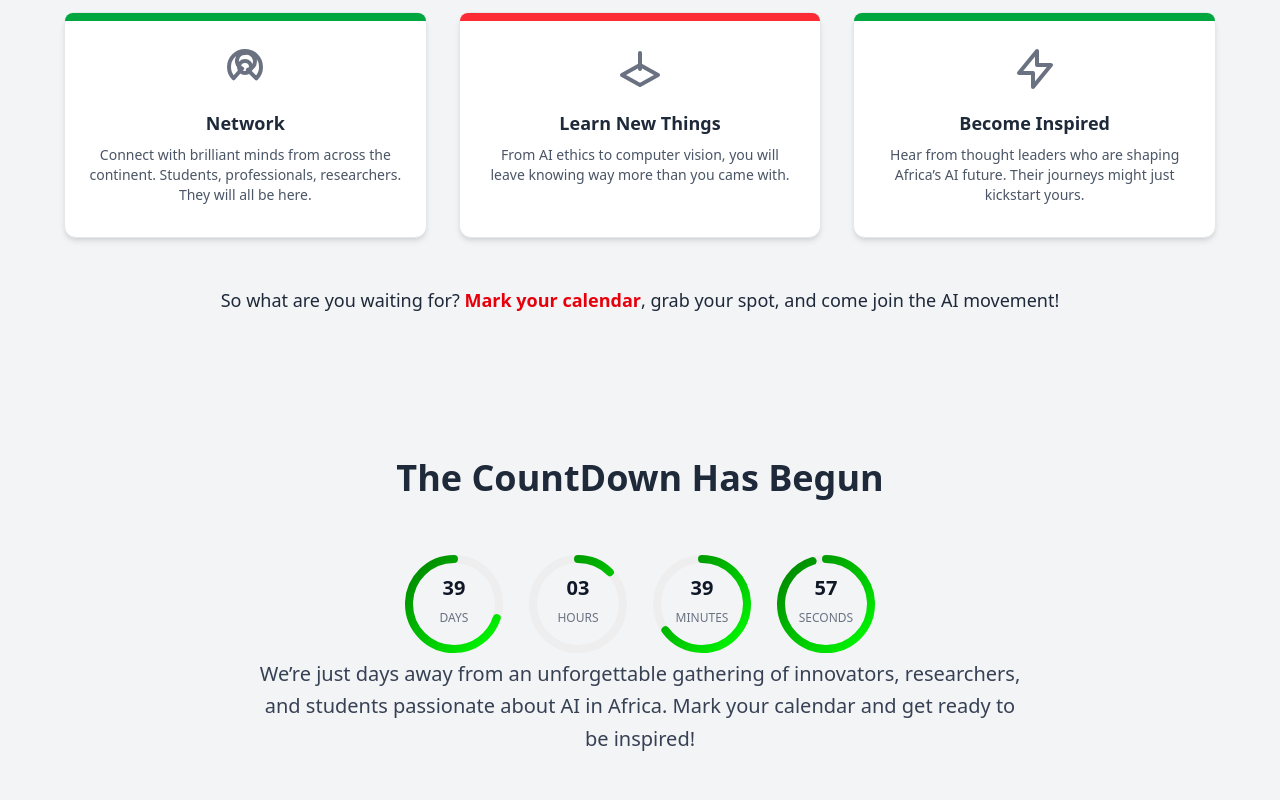
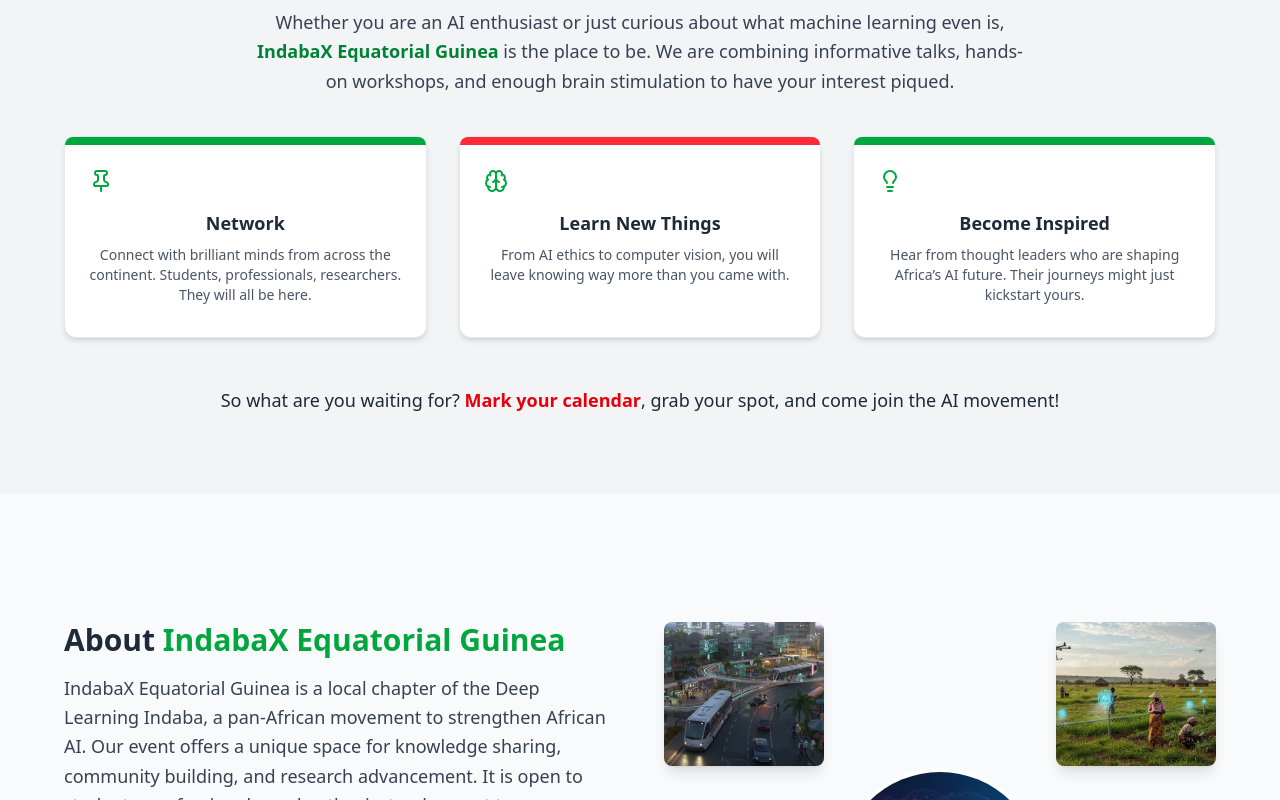
Before and after one commit to NeoPhetoane/IndabaX_Equatorial_Guinea, a React (Vite) app: page / in a window 1280 px wide. Shown: the part 1940-2740 px from the top of the page. Built offline with nearby package versions, Linux system fonts and the light colour scheme.

Commit message:
Testimonials movend into component, why one should attend moved to above about section to emphasise coming event.

```diff
--- a/src/pages/Home.jsx
+++ b/src/pages/Home.jsx
@@ -4,57 +4,90 @@ import UpcomingEvents from "../components/UpcomingEvents";
 import OrganisingTeam from "../components/OrganisingTeam";
 import ScheduleHighlights from "../components/ScheduleHighlights";
 import SiteHero from "../components/SiteHero";
-// Place holder testimonials
-const testimonials = [
-  {
-    quote: "IndabaX inspired me to pursue AI!",
-    name: "Judith N.",
-    role: "Student, UNGE",
-    image: "/speaker9placeholder.jpg",
-  },
-  {
-    quote: "The talks were world-class.",
-    name: "Pedro A.",
-    role: "Engineer",
-    image: "/speaker2placeholder.jpg",
-  },
-  {
-    quote: "I met amazing mentors and peers.",
-    name: "Francisco E.",
-    role: "ML Intern",
-    image: "/speaker4placeholder.jpg",
-  },
-  {
-    quote: "Truly a life-changing experience.",
-    name: "Daniela C.",
-    role: "Research Assistant",
-    image: "/speaker6placeholder.jpg",
-  },
-  {
-    quote: "A must-attend for anyone in AI!",
-    name: "Miguel T.",
-    role: "Graduate Student",
-    image: "/speaker7placeholder.jpg",
-  },
-  {
-    quote: "The workshops were hands-on and fun.",
-    name: "Alicia B.",
-    role: "Software Engineer",
-    image: "/speaker5placeholder.jpg",
-  },
-  {
-    quote: "Incredible community and vibes!",
-    name: "Rafael K.",
-    role: "Tech Enthusiast",
-    image: "/speaker8placeholder.jpg",
-  },
-];
+import Hero2025 from "../components/Hero2025";
+import { PinIcon, BrainIcon, LucideLightbulb } from "lucide-react";
+import Testimonials from "../components/Testimonials";
 
 export default function Home() {
   return (
     <main className="font-sans text-gray-800 ">
       {/* Hero Section */}
       <SiteHero />
+      <Hero2025 />
+
+      {/* Why Attend Section */}
+      <section className="bg-gray-100 py-20 px-6">
+        <div className="max-w-6xl mx-auto text-center">
+          <h2 className="text-3xl font-extrabold mb-6 text-gray-800">
+            Why Should You Attend?
+          </h2>
+          <p className="text-lg text-gray-700 mb-10 leading-relaxed max-w-3xl mx-auto">
+            Whether you are an AI enthusiast or just curious about what machine
+            learning even is,{" "}
+            <span className="text-green-700 font-semibold">
+              IndabaX Equatorial Guinea
+            </span>{" "}
+            is the place to be. We are combining informative talks, hands-on
+            workshops, and enough brain stimulation to have your interest
+            piqued.
+          </p>
+
+          {/* Cards */}
+          <div className="grid grid-cols-1 sm:grid-cols-2 md:grid-cols-3 gap-8">
+            {/* Card 1 */}
+            <div className="relative bg-white border border-gray-200 rounded-xl shadow-md px-6 py-8 hover:shadow-lg transition duration-300">
+              <div className="absolute top-0 left-0 w-full h-2 bg-green-600 rounded-t-xl" />
+              <div className="mb-4">
+                <PinIcon className="text-green-600 items-center" />
+              </div>
+              <h3 className="text-lg font-semibold text-gray-800 mb-2">
+                Network
+              </h3>
+              <p className="text-sm text-gray-600">
+                Connect with brilliant minds from across the continent.
+                Students, professionals, researchers. They will all be here.
+              </p>
+            </div>
+
+            {/* Card 2 */}
+            <div className="relative bg-white border border-gray-200 rounded-xl shadow-md px-6 py-8 hover:shadow-lg transition duration-300">
+              <div className="absolute top-0 left-0 w-full h-2 bg-red-500 rounded-t-xl" />
+              <div className="mb-4">
+                <BrainIcon className="text-green-600 items-center" />
+              </div>
+              <h3 className="text-lg font-semibold text-gray-800 mb-2">
+                Learn New Things
+              </h3>
+              <p className="text-sm text-gray-600">
+                From AI ethics to computer vision, you will leave knowing way
+                more than you came with.
+              </p>
+            </div>
+
+            {/* Card 3 */}
+            <div className="relative bg-white border border-gray-200 rounded-xl shadow-md px-6 py-8 hover:shadow-lg transition duration-300">
+              <div className="absolute top-0 left-0 w-full h-2 bg-green-600 rounded-t-xl" />
+              <div className="mb-4">
+                <LucideLightbulb className="text-green-600 items-center" />
+              </div>
+              <h3 className="text-lg font-semibold text-gray-800 mb-2">
+                Become Inspired
+              </h3>
+              <p className="text-sm text-gray-600">
+                Hear from thought leaders who are shaping Africa’s AI future.
+                Their journeys might just kickstart yours.
+              </p>
+            </div>
+          </div>
+
+          <p className="mt-12 text-lg font-medium text-gray-800">
+            So what are you waiting for?{" "}
+            <span className="text-red-600 font-bold">Mark your calendar</span>,
+            grab your spot, and come join the AI movement!
+          </p>
+        </div>
+      </section>
+
       {/* About Section */}
       <section className="bg-gray-50 py-12 px-4">
         <div className="max-w-6xl mx-auto flex flex-col md:flex-row items-start gap-12 mt-8 md:mt-20">
@@ -118,137 +151,6 @@ export default function Home() {
         </div>
       </section>
 
-      {/* Why Attend Section */}
-      <section className="bg-gray-100 py-20 px-6">
-        <div className="max-w-6xl mx-auto text-center">
-          <h2 className="text-3xl font-extrabold mb-6 text-gray-800">
-            Why Should You Attend?
-          </h2>
-          <p className="text-lg text-gray-700 mb-10 leading-relaxed max-w-3xl mx-auto">
-            Whether you are an AI enthusiast or just curious about what machine
-            learning even is,{" "}
-            <span className="text-green-700 font-semibold">
-              IndabaX Equatorial Guinea
-            </span>{" "}
-            is the place to be. We are combining informative talks, hands-on
-            workshops, and enough brain stimulation to have your interest
-            piqued.
-          </p>
-
-          {/* Cards */}
-          <div className="grid grid-cols-1 sm:grid-cols-2 md:grid-cols-3 gap-8">
-            {/* Card 1 */}
-            <div className="relative bg-white border border-gray-200 rounded-xl shadow-md px-6 py-8 hover:shadow-lg transition duration-300">
-              <div className="absolute top-0 left-0 w-full h-2 bg-green-600 rounded-t-xl" />
-              <div className="mb-4">
-                <svg
-                  className="w-12 h-12 text-gray-500 mx-auto"
-                  fill="none"
-                  stroke="currentColor"
-                  strokeWidth="2"
-                  viewBox="0 0 24 24"
-                >
-                  <path
-                    strokeLinecap="round"
-                    strokeLinejoin="round"
-                    d="M17.657 16.657L13.414 12.414A4 4 0 0012 4a4 4 0 00-1.414 7.757L6.343 16.657a8 8 0 1111.314 0z"
-                  />
-                  <path
-                    strokeLinecap="round"
-                    strokeLinejoin="round"
-                    d="M15 11a3 3 0 11-6 0 3 3 0 016 0z"
-                  />
-                </svg>
-              </div>
-              <h3 className="text-lg font-semibold text-gray-800 mb-2">
-                Network
-              </h3>
-              <p className="text-sm text-gray-600">
-                Connect with brilliant minds from across the continent.
-                Students, professionals, researchers. They will all be here.
-              </p>
-            </div>
-
-            {/* Card 2 */}
-            <div className="relative bg-white border border-gray-200 rounded-xl shadow-md px-6 py-8 hover:shadow-lg transition duration-300">
-              <div className="absolute top-0 left-0 w-full h-2 bg-red-500 rounded-t-xl" />
-              <div className="mb-4">
-                <svg
-                  className="w-12 h-12 text-gray-500 mx-auto"
-                  fill="none"
-                  stroke="currentColor"
-                  strokeWidth="2"
-                  viewBox="0 0 24 24"
-                >
-                  <path
-                    strokeLinecap="round"
-                    strokeLinejoin="round"
-                    d="M12 20l9-5-9-5-9 5 9 5z"
-                  />
-                  <path
-                    strokeLinecap="round"
-                    strokeLinejoin="round"
-                    d="M12 12V4"
-                  />
-                </svg>
-              </div>
-              <h3 className="text-lg font-semibold text-gray-800 mb-2">
-                Learn New Things
-              </h3>
-              <p className="text-sm text-gray-600">
-                From AI ethics to computer vision, you will leave knowing way
-                more than you came with.
-              </p>
-            </div>
-
-            {/* Card 3 */}
-            <div className="relative bg-white border border-gray-200 rounded-xl shadow-md px-6 py-8 hover:shadow-lg transition duration-300">
-              <div className="absolute top-0 left-0 w-full h-2 bg-green-600 rounded-t-xl" />
-              <div className="mb-4">
-                <svg
-                  className="w-12 h-12 text-gray-500 mx-auto"
-                  fill="none"
-                  stroke="currentColor"
-                  strokeWidth="2"
-                  viewBox="0 0 24 24"
-                >
-                  <path
-                    strokeLinecap="round"
-                    strokeLinejoin="round"
-                    d="M13 10V3L4 14h7v7l9-11h-7z"
-                  />
-                </svg>
-              </div>
-              <h3 className="text-lg font-semibold text-gray-800 mb-2">
-                Become Inspired
-              </h3>
-              <p className="text-sm text-gray-600">
-                Hear from thought leaders who are shaping Africa’s AI future.
-                Their journeys might just kickstart yours.
-              </p>
-            </div>
-          </div>
-
-          <p className="mt-12 text-lg font-medium text-gray-800">
-            So what are you waiting for?{" "}
-            <span className="text-red-600 font-bold">Mark your calendar</span>,
-            grab your spot, and come join the AI movement!
-          </p>
-        </div>
-      </section>
-
-      {/* Invitation and countdown */}
-      <section className="bg-gray-100 py-16 px-6">
-        <div className="max-w-5xl mx-auto text-center">
-          <CountdownTimer targetDate="2025-07-01T00:00:00" />
-          <p className="text-xl text-gray-700 mb-6 leading-relaxed max-w-3xl mx-auto">
-            We’re just days away from an unforgettable gathering of innovators,
-            researchers, and students passionate about AI in Africa. Mark your
-            calendar and get ready to be inspired!
-          </p>
-        </div>
-      </section>
-
       <UpcomingEvents />
 
       <ScheduleHighlights />
@@ -256,57 +158,7 @@ export default function Home() {
       {/* Organising Team */}
       <OrganisingTeam />
 
-      {/* Testimonials */}
-      <section className="bg-gray-100 py-20 px-6">
-        <div className="max-w-6xl mx-auto text-center">
-          <h2 className="text-3xl font-extrabold text-gray-800 mb-12">
-            What People Are Saying
-          </h2>
-
-          <div className="flex flex-wrap justify-center gap-8">
-            {testimonials.map((t, index) => (
-              <div
-                key={index}
-                className="bg-white max-w-xs w-full p-6 rounded-xl shadow-lg hover:shadow-xl transition duration-300 flex flex-col items-center text-center"
-              >
-                <div className="text-5xl text-green-500 mb-4">“</div>
-
-                <p className="italic text-gray-700 mb-4">"{t.quote}"</p>
-
-                <div className="w-16 h-16 mb-2 rounded-full bg-gray-200 overflow-hidden">
-                  {t.image ? (
-                    <img
-                      src={t.image}
-                      alt={t.name}
-                      className="w-full h-full object-cover"
-                    />
-                  ) : (
-                    <div className="flex items-center justify-center h-full text-gray-400">
-                      <svg
-                        className="w-8 h-8"
-                        fill="none"
-                        stroke="currentColor"
-                        strokeWidth="1.5"
-                        viewBox="0 0 24 24"
-                      >
-                        <path
-                          strokeLinecap="round"
-                          strokeLinejoin="round"
-                          d="M16 7a4 4 0 11-8 0 4 4 0 018 0zM12 14a7 7 0 00-7 7h14a7 7 0 00-7-7z"
-                        />
-                      </svg>
-                    </div>
-                  )}
-                </div>
-
-                <p className="font-semibold text-gray-900">{t.name}</p>
-                <p className="text-xs text-gray-500">{t.role}</p>
-              </div>
-            ))}
-          </div>
-        </div>
-      </section>
-
+      <Testimonials />
       {/* Call to Action */}
       <section className="bg-blue-50 py-16 text-center">
         <h2 className="text-3xl font-bold mb-4">Want to Get Involved?</h2>
```
